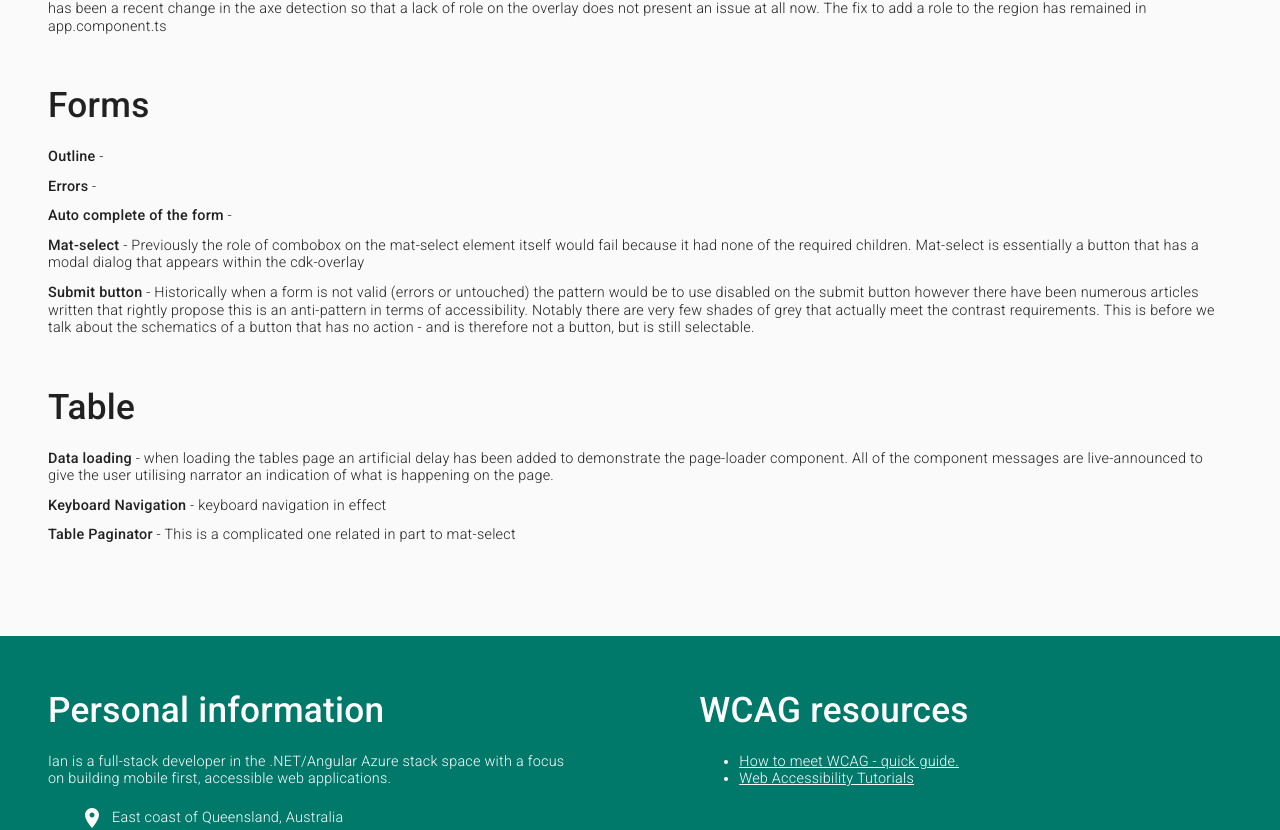
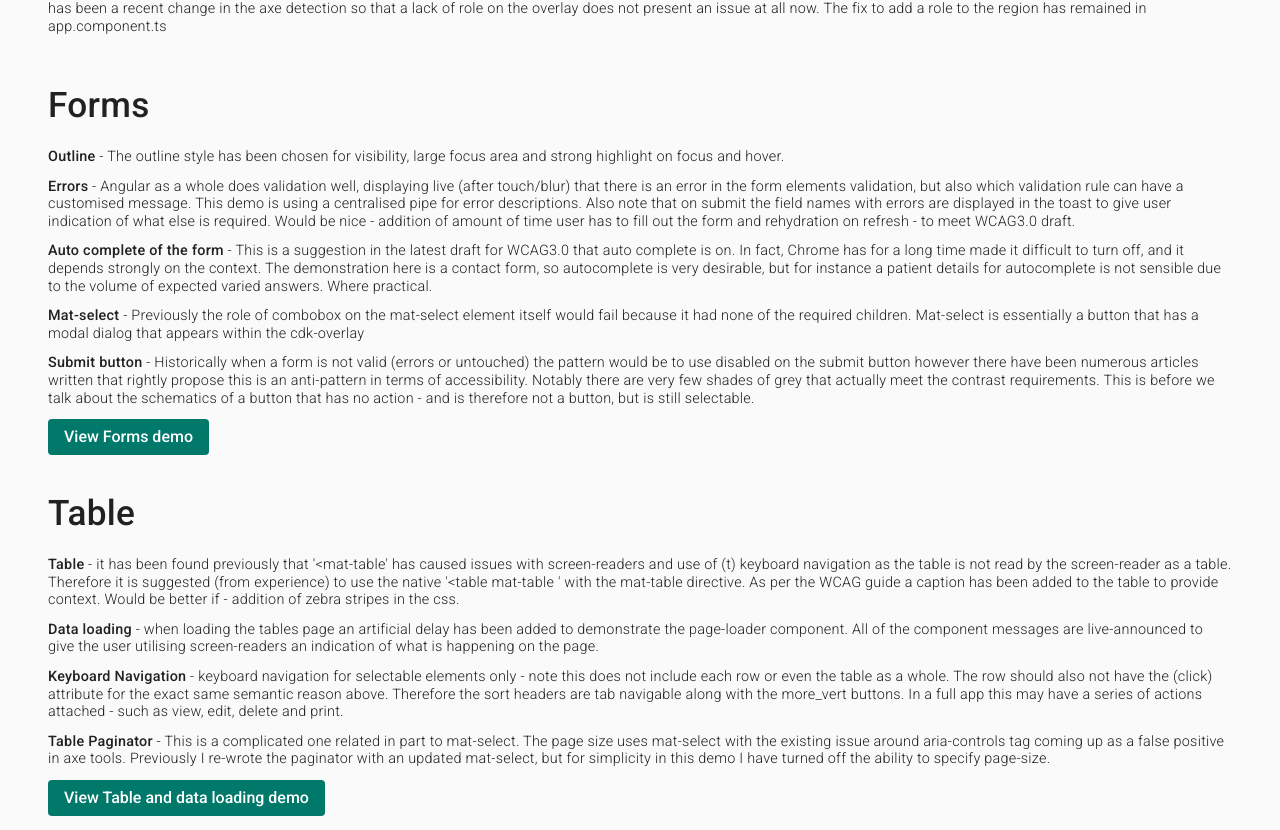
Before and after one commit to ianoxwell/WCAGAngularMaterial, an Angular app: page / in a window 1280 px wide. Shown: the part 871-1701 px from the top of the page. Built offline with nearby package versions, Linux system fonts and the light colour scheme.

Commit message:
textual completion button links added in text

```diff
--- a/src/app/components/pages/basic-layout/basic-layout.component.html
+++ b/src/app/components/pages/basic-layout/basic-layout.component.html
@@ -48,23 +48,41 @@
 
 <section>
 	<h2>Forms</h2>
-	<p><strong>Outline</strong> - </p>
-	<p><strong>Errors</strong> - </p>
-	<p><strong>Auto complete of the form</strong> - </p>
+	<p><strong>Outline</strong> - The outline style has been chosen for visibility, large focus area and strong highlight on focus and
+		hover.</p>
+	<p><strong>Errors</strong> - Angular as a whole does validation well, displaying live (after touch/blur) that there is an error in the
+		form elements validation, but also which validation rule can have a customised message. This demo is using a centralised pipe for
+		error descriptions. Also note that on submit the field names with errors are displayed in the toast to give user indication of what
+		else is required. Would be nice - addition of amount of time user has to fill out the form and rehydration on refresh - to meet
+		WCAG3.0 draft.</p>
+	<p><strong>Auto complete of the form</strong> - This is a suggestion in the latest draft for WCAG3.0 that auto complete is on. In fact,
+		Chrome has for a long time made it difficult to turn off, and it depends strongly on the context. The demonstration here is a
+		contact form, so autocomplete is very desirable, but for instance a patient details for autocomplete is not sensible due to the
+		volume of expected varied answers. Where practical.</p>
 	<p><strong>Mat-select</strong> - Previously the role of combobox on the mat-select element itself would fail because it had none of the
 		required children. Mat-select is essentially a button that has a modal dialog that appears within the cdk-overlay</p>
 	<p><strong>Submit button</strong> - Historically when a form is not valid (errors or untouched) the pattern would be to use disabled on
 		the submit button however there have been numerous articles written that rightly propose this is an anti-pattern in terms of
 		accessibility. Notably there are very few shades of grey that actually meet the contrast requirements. This is before we talk about
 		the schematics of a button that has no action - and is therefore not a button, but is still selectable. </p>
+	<button mat-flat-button routerLink="/forms" color="primary" title="View forms in action">View Forms demo</button>
 </section>
 
 <section>
 	<h2>Table</h2>
+	<p><strong>Table</strong> - it has been found previously that '&#60;mat-table' has caused issues with screen-readers and use of (t)
+		keyboard navigation as the table is not read by the screen-reader as a table. Therefore it is suggested (from experience) to use the
+		native '&#60;table mat-table ' with the mat-table directive. As per the WCAG guide a caption has been added to the table
+		to provide context. Would be better if - addition of zebra stripes in the css.</p>
 	<p><strong>Data loading</strong> - when loading the tables page an artificial delay has been added to demonstrate the page-loader
-		component. All of the component messages are live-announced to give the user utilising narrator an indication of what is happening
-		on
-		the page.</p>
-	<p><strong>Keyboard Navigation</strong> - keyboard navigation in effect</p>
-	<p><strong>Table Paginator</strong> - This is a complicated one related in part to mat-select</p>
+		component. All of the component messages are live-announced to give the user utilising screen-readers an indication of what is
+		happening on the page.</p>
+	<p><strong>Keyboard Navigation</strong> - keyboard navigation for selectable elements only - note this does not include each row or even
+		the table as a whole. The row should also not have the (click) attribute for the exact same semantic reason above. Therefore the
+		sort headers are tab navigable along with the more_vert buttons. In a full app this may have a series of actions attached - such as
+		view, edit, delete and print. </p>
+	<p><strong>Table Paginator</strong> - This is a complicated one related in part to mat-select. The page size uses mat-select with the
+		existing issue around aria-controls tag coming up as a false positive in axe tools. Previously I re-wrote the paginator with an
+		updated mat-select, but for simplicity in this demo I have turned off the ability to specify page-size.</p>
+	<button mat-flat-button routerLink="/tables" color="primary" title="View table in action">View Table and data loading demo</button>
 </section>
--- a/src/app/components/pages/tables/main-table/main-table.component.html
+++ b/src/app/components/pages/tables/main-table/main-table.component.html
@@ -30,12 +30,12 @@
 		<ng-container matColumnDef="id">
 			<th mat-header-cell *matHeaderCellDef class="nav-list flex-justify-center">Action</th>
 			<td mat-cell *matCellDef="let row" class="nav-list flex-justify-center">
-				<mat-icon>more_vert</mat-icon>
+				<button mat-icon-button type="button" (click)="goto(row)" title="More details for {{row.first_name}}"><mat-icon>more_vert</mat-icon></button>
 			</td>
 		</ng-container>
 
 		<tr mat-header-row *matHeaderRowDef="displayedColumns"></tr>
-		<tr mat-row *matRowDef="let row; columns: displayedColumns;" [ngClass]="{'highlight': row.mouseRow}" (click)="goto(row)"
+		<tr mat-row *matRowDef="let row; columns: displayedColumns;" [ngClass]="{'highlight': row.mouseRow}"
 			(mouseover)="mouseRow(row, 'over')" (mouseout)="mouseRow(row, 'out')"></tr>
 	</table>
 	<mat-paginator class="bottom-sticky" (page)="onPageChange($event)" [length]="dataLength" [pageSize]="10" hidePageSize=true
--- a/src/app/components/pages/tables/main-table/main-table.component.ts
+++ b/src/app/components/pages/tables/main-table/main-table.component.ts
@@ -37,7 +37,7 @@ export class MainTableComponent extends BaseTableComponent<IDemoTable> implement
 	/** on row / ingredient clicked emit to parent the row */
 	goto(row: IDemoTable): void {
 		this.messageService.add({
-			severity: MessageStatus.Information,
+			severity: MessageStatus.Success,
 			summary: `Selected row with id: ${row.id}`,
 			detail: `name: ${row.first_name} ${row.last_name}`,
 			life: 12000
```
